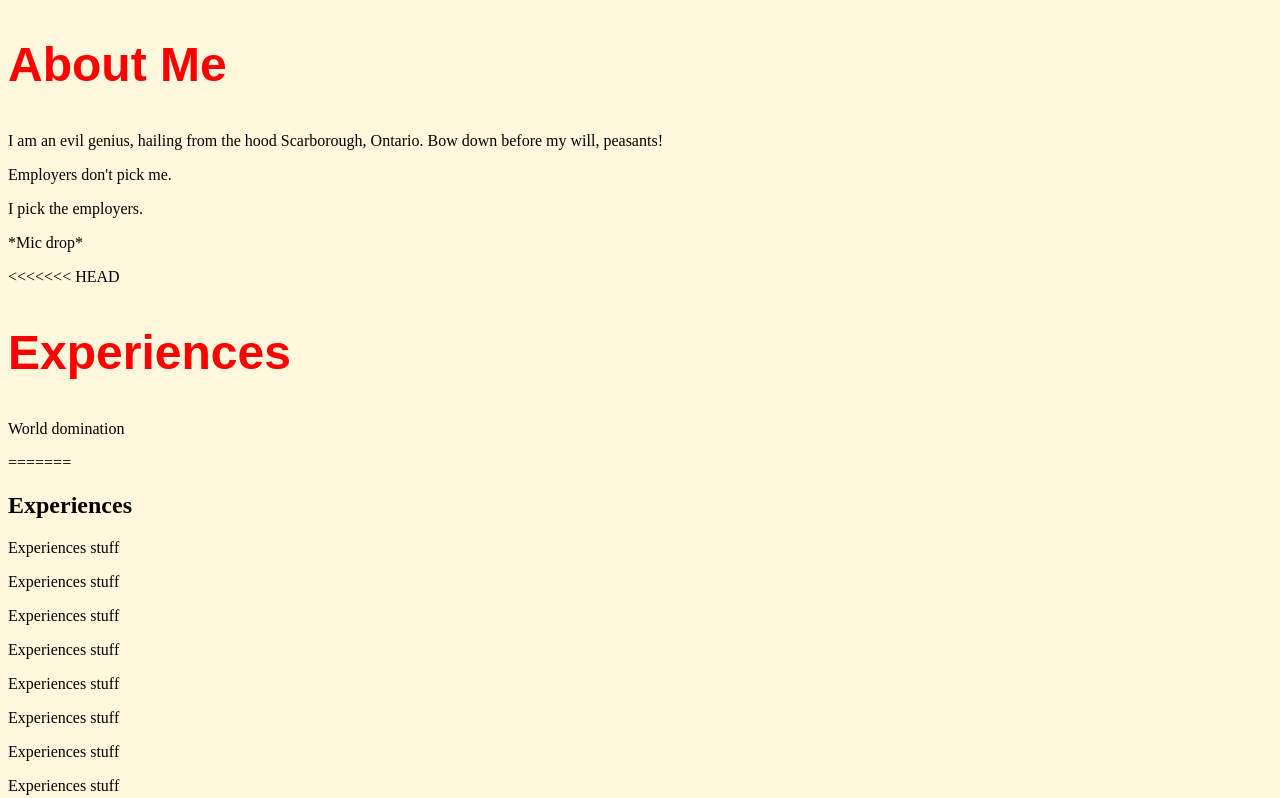
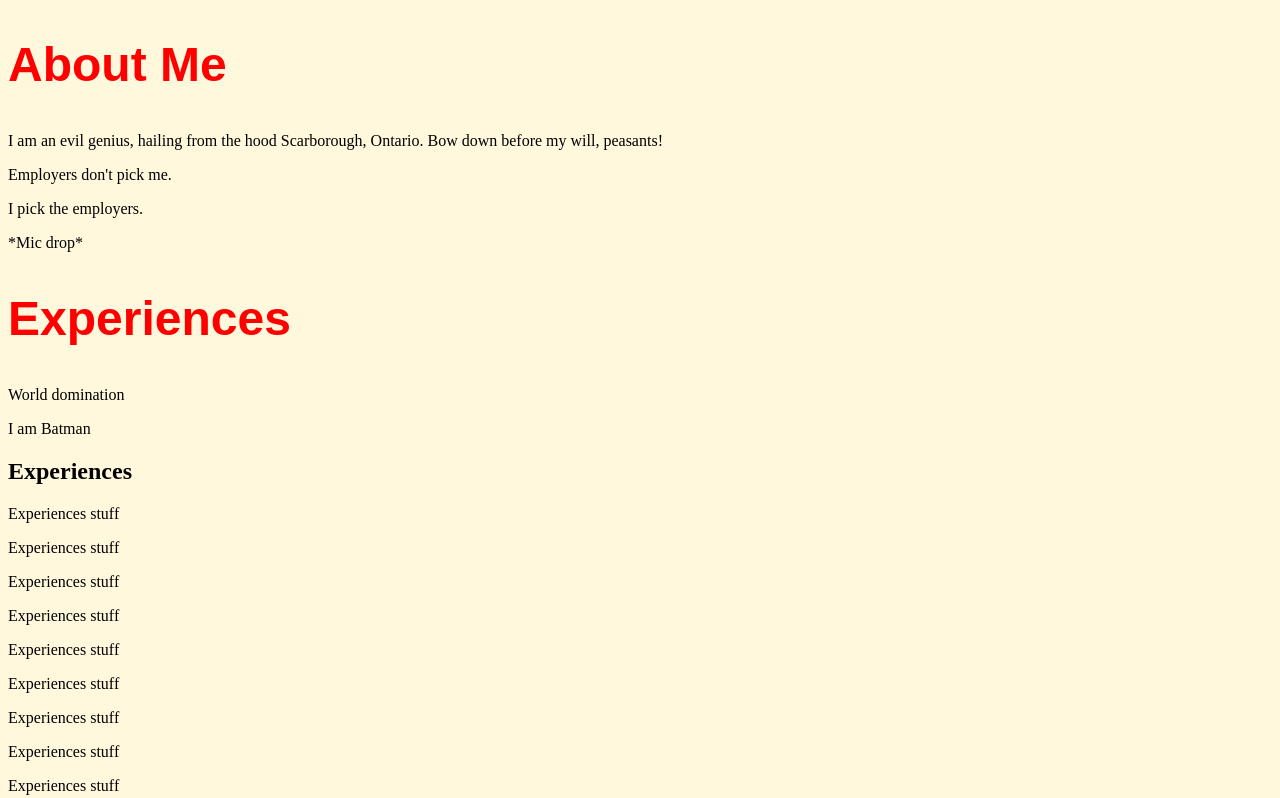
Before and after one commit to maruf-hossain/portfolio, a plain HTML site: page main.html in a window 1280 px wide. Shown: the part 163-961 px from the top of the page. Drawn offline with Linux system fonts and the light colour scheme.

```diff
--- a/main.html
+++ b/main.html
@@ -26,7 +26,7 @@
 
       <!-- About Me -->
       <section id="about_me" class="Section">
-          <h1 class="header">About Me</h1>
+          <h1 class="sectionHeader">About Me</h1>
           <section id="about_me_content">
               <section id="about_me_description">
                   <p>I am an evil genius, hailing from the hood Scarborough, Ontario. Bow down before my will, peasants!</p>
@@ -39,17 +39,14 @@
 
       <!-- Experiences -->
       <section id="experiences" class="Section">
-<<<<<<< HEAD
-          <h1 class="header">Experiences</h1>
+          <h1 class="sectionHeader">Experiences</h1>
           <section id="experiences_content">
               <section id="experiences_description">
                   <p> World domination</p>
-                  <p> </p>
+                  <p> I am Batman</p>
+              </section>
+          </section>
 
-              </section>
-
-          </section>
-=======
          <h2>Experiences</h2>
          <p>Experiences stuff</p>
          <p>Experiences stuff</p>
@@ -68,7 +65,7 @@
          <p>Experiences stuff</p>
          <p>Experiences stuff</p>
          <p>Experiences stuff</p>
->>>>>>> 64c95b5ba6eedbad7a18a060833a0f84d39bae0d
+
       </section>
 
       <!-- Projects -->
```
